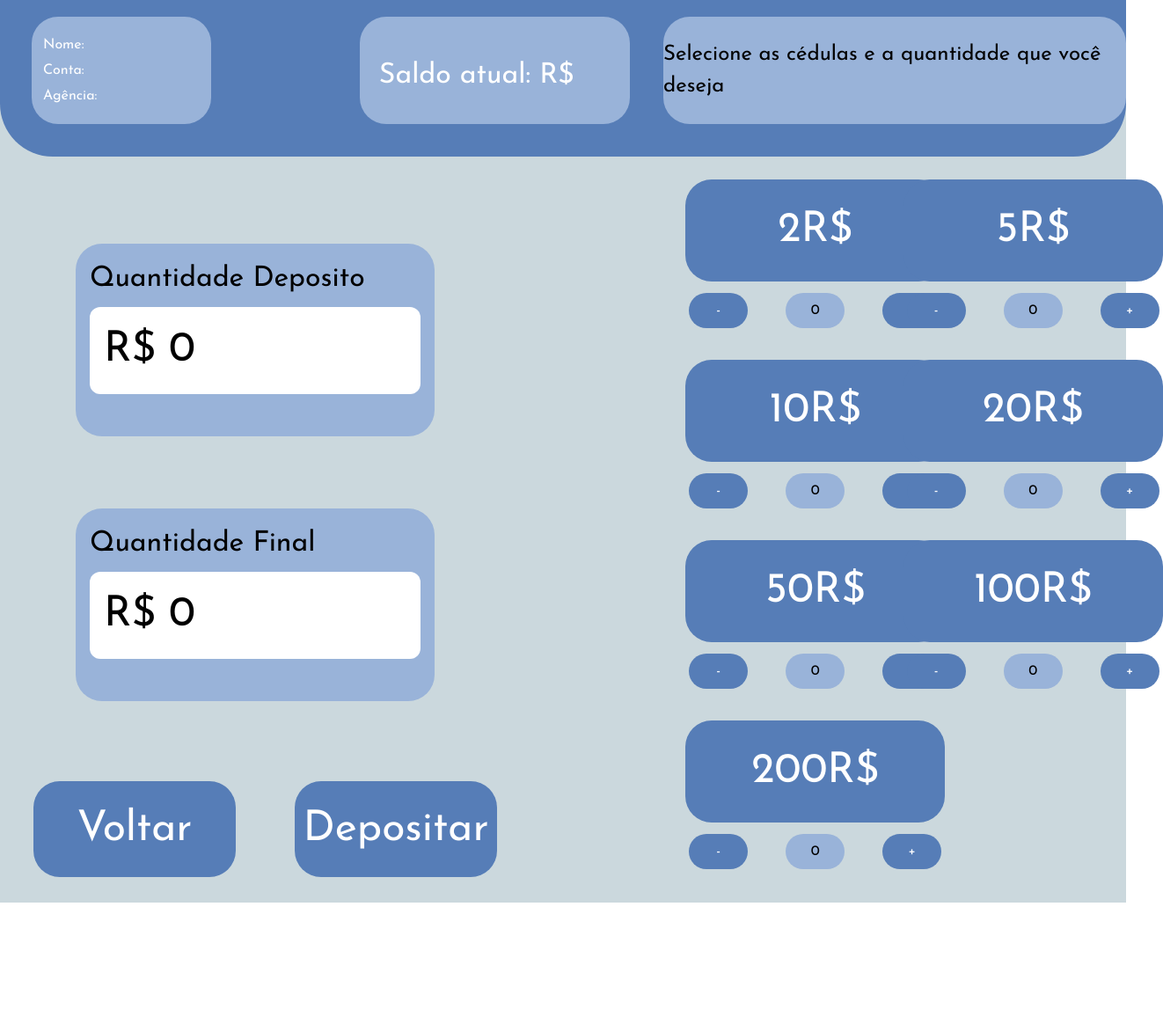
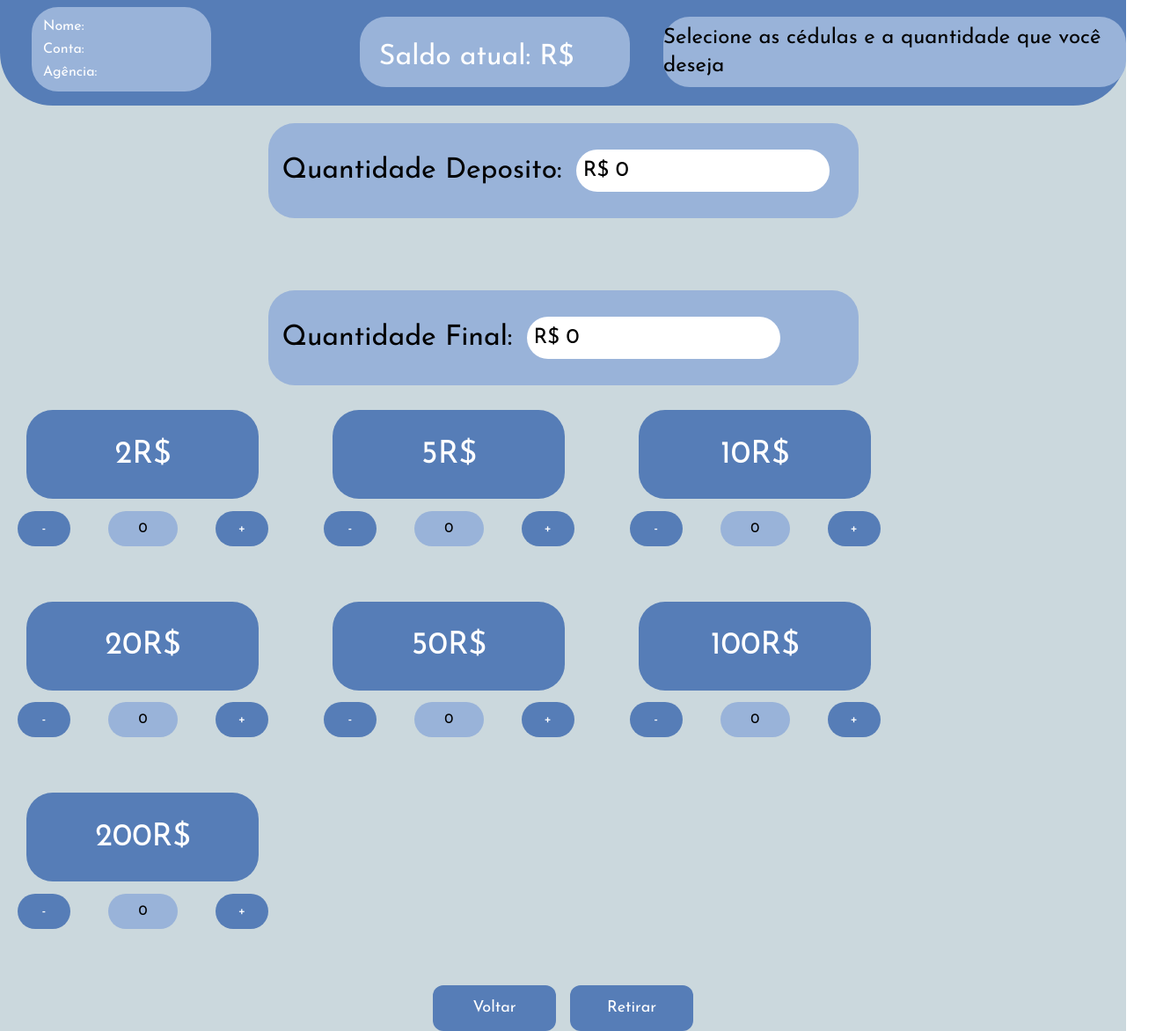
Before and after one commit to Maua-Dev/devbank_pedro_gustavo_erik_front, a React (Vite) app: page /deposito in a window 1280 px wide. Shown: the whole page at 88% size, 1322 px wide, since content can reach past the window. Before the commit the page ends 1026 px from the top, so only its background shows below. Built offline with nearby package versions, Linux system fonts and the light colour scheme.

Commit message:
Feat: Atualiza Estilização telas de transferencias

```diff
--- a/src/components/CardNotas.tsx
+++ b/src/components/CardNotas.tsx
@@ -17,12 +17,12 @@ export default function CardNotas({ valorNota, onchange }: CardNotas) {
 	return (
 		<div>
 			<div className="flex flex-col gap-[13.5px] items-center">
-				<p className="flex justify-center items-center text-[48px] bg-[#567DB7] w-73.75 h-[115.5px] text-center rounded-[30px] text-white">
+				<p className="flex justify-center items-center text-4xl bg-[#567DB7] w-66 h-25.25	  text-center rounded-[30px] text-white">
 					{valorNota}R$
 				</p>
 				<div className="flex flex-row justify-around">
 					<button
-						className="w-16.75 h-10 bg-[#567DB7] text-white rounded-[30px] cursor-pointer"
+						className="w-[3.7475rem] h-10 bg-[#567DB7] text-white rounded-[30px] cursor-pointer"
 						onClick={() => {
 							qntdNotas > 0
 								? alterarQntde(qntdNotas - 1)
@@ -31,11 +31,11 @@ export default function CardNotas({ valorNota, onchange }: CardNotas) {
 					>
 						-
 					</button>
-					<p className=" flex justify-center items-center w-16.75 h-10 ml-10.75 mr-10.75 bg-[#99B3D9] text-black rounded-[30px]">
+					<p className=" flex justify-center items-center w-[4.936rem] h-10 ml-10.75 mr-10.75 bg-[#99B3D9] text-black rounded-[30px]">
 						{qntdNotas}
 					</p>
 					<button
-						className="w-16.75 h-10 rounded-[30px] bg-[#567DB7] text-white cursor-pointer"
+						className="w-[3.7475rem] h-10 rounded-[30px] bg-[#567DB7] text-white cursor-pointer"
 						onClick={() => {
 							alterarQntde(qntdNotas + 1);
 						}}
--- a/src/components/CardQtde.tsx
+++ b/src/components/CardQtde.tsx
@@ -5,11 +5,9 @@ interface CardQtde {
 
 export default function CardQtde({total, titulo} : CardQtde) {
     return (
-    <div className="bg-[#99B3D9] rounded-[30px] p-4 w-102 h-54.75">
-      <p className="text-black text-[32px] mb-2">{titulo}</p>
-      <div className="bg-white text-[48px] rounded-xl px-4 py-3 text-lg">
-        R$ {total}
-      </div>
+    <div className="flex items-center bg-[#99B3D9] rounded-[30px] p-4 md:w-167.75 md:h-27 gap-4">
+      <p className="text-black text-[32px]">{titulo}</p>
+      <p className="flex items-center bg-white rounded-[30px] text-2xl md:w-72 md:h-12 md:pl-2">R$ {total}</p>
     </div>
   );
 }
--- a/src/components/NavBar.tsx
+++ b/src/components/NavBar.tsx
@@ -27,18 +27,18 @@ export default function NavBar({ tipo }: NavBar) {
 
 	if (tipo === "deposito" || tipo === "saque") {
 		return (
-			<header className="flex bg-[#567DB7] rounded-b-[60px] w-full h-44.5">
-				<div className="flex flex-col justify-center bg-[#99B3D9] text-white w-58.75 h-30.5 mt-4.75 ml-9 mr-26.25 pl-3.25 rounded-[30px] gap-1.25">
+			<header className="flex bg-[#567DB7] rounded-b-[60px] w-full h-30">
+				<div className="flex flex-col justify-center bg-[#99B3D9] text-white text-1x2 w-58.75 h-24 mt-2 ml-9 mr-26.25 pl-3.25 rounded-[30px] gap-0.5">
 					<p>Nome: {name}</p>
 					<p>Conta: {agency}</p>
 					<p>Agência: {account}</p>
 				</div>
-				<h1 className="flex items-center bg-[#99B3D9] text-white w-88.5 h-30.5 mt-4.75 ml-16 mr-9.5 pl-5.5 pt-2.75 rounded-[30px] text-[32px]">
+				<p className="flex items-center bg-[#99B3D9] text-white md:w-88.5 h-20 mt-4.75 ml-16 mr-9.5 pl-5.5 pt-2.75 rounded-[30px] text-[32px]">
 					Saldo atual: R$ {current_balance}
-				</h1>
-				<h2 className="flex items-center justify-center text-[24px] text-black bg-[#99B3D9] w-153 h-30.5 mt-4.75 rounded-[30px]">
+				</p>
+				<p className="flex items-center justify-center text-2xl text-black bg-[#99B3D9] md:w-153 md:h-20 mt-4.75 rounded-[30px]">
 					Selecione as cédulas e a quantidade que você deseja
-				</h2>
+				</p>
 			</header>
 		);
 	} else if (tipo === "historico") {
--- a/src/pages/TelaDeposito.tsx
+++ b/src/pages/TelaDeposito.tsx
@@ -56,36 +56,23 @@ export default function TelaDeposito() {
 	);
 
 	return (
-		<div className="bg-[#CBD8DD] w-full h-full">
+		<div className="bg-[#CBD8DD] min-w-screen min-h-screen overflow-x-hidden">
 			<NavBar tipo="deposito" />
-			<div className="flex flex-row">
-				<div className="pt-24.75">
-					<div className="flex flex-col gap-20.5 ml-21.5 ">
+			<div className="flex flex-row flex-wrap justify-center items-center gap-20.5 md:mt-5 ">
 				<CardQtde
-							titulo="Quantidade Deposito"
+					titulo="Quantidade Deposito:"
 					total={totalDepositado}
 				/>
 				<CardQtde
-							titulo="Quantidade Final"
-							total={Number.isNaN(saldo + totalDepositado) ? 0 : saldo + totalDepositado}
+					titulo="Quantidade Final:"
+					total={
+						Number.isNaN(saldo + totalDepositado)
+							? 0
+							: saldo + totalDepositado
+					}
 				/>
 			</div>
-					<div className="flex gap-16.75 mt-22.75 ml-9.5 mb-7.25">
-						<BotaoNavegacao
-							className="bg-[#567DB7] text-white text-[48px] w-57.5 h-27.25 rounded-[30px]"
-							nome="Voltar"
-							rota="conta"
-						/>
-						<button
-							className="bg-[#567DB7] text-white text-[48px] w-57.5 h-27.25 rounded-[30px] cursor-pointer"
-							onClick={enviarDeposito}
-						>
-							Depositar
-						</button>
-					</div>
-				</div>
-				<div className="mt-6.5 ml-64">
-					<div className="grid grid-cols-2 gap-9 just">
+			<div className="flex flex-wrap flex-row gap-15.75 pl-5 pt-7">
 				{Object.entries(notasSelecionadas).map(([valor]) => (
 					<CardNotas
 						key={valor}
@@ -94,8 +81,22 @@ export default function TelaDeposito() {
 					/>
 				))}
 			</div>
+			<footer className="flex justify-center gap-4 items-end md:pt-16 w-full">
+					<div className="w-35">
+						<BotaoNavegacao
+							className="w-full bg-[#567DB7] text-white py-3 rounded-xl text-lg"
+							nome="Voltar"
+							rota="conta"
+						/>
 					</div>
-			</div>
+
+					<button
+						onClick={enviarDeposito}
+						className="w-35 bg-[#567DB7] text-white py-3 rounded-xl text-lg cursor-pointer"
+					>
+						Retirar
+					</button>
+			</footer>
 		</div>
 	);
 }
--- a/src/pages/TelaSaque.tsx
+++ b/src/pages/TelaSaque.tsx
@@ -6,7 +6,7 @@ import NavBar from "../components/NavBar";
 import getUser from "../services/user";
 import { withdrawPost, Notas } from "../services/transferencias_service";
 
-function TelaSaque() {
+export default function TelaSaque() {
 	const [user, setUser] = useState<any>();
 	const saldo = user?.current_balance;
 
@@ -55,24 +55,23 @@ function TelaSaque() {
 		0,
 	);
 	return (
-		<div className="bg-[#CBD8DD] w-full min-h-screen flex flex-col">
-			<NavBar tipo="saque" />
-			<div className="flex flex-row">
-				<div className="pt-24.75">
-					<div className="flex flex-col gap-20.5 ml-21.5 ">
+		<div className="bg-[#CBD8DD] min-w-screen min-h-screen overflow-x-hidden">
+			<NavBar tipo="deposito" />
+			<div className="flex flex-row flex-wrap justify-center items-center gap-20.5 md:mt-5 ">
 				<CardQtde
-							titulo="Quantidade Saque"
-							total={-totalSaque}
+					titulo="Quantidade Deposito:"
+					total={totalSaque}
 				/>
 				<CardQtde
-							titulo="Quantidade Final"
-							total={saldo - totalSaque}
+					titulo="Quantidade Final:"
+					total={
+						Number.isNaN(saldo + totalSaque)
+							? 0
+							: saldo + totalSaque
+					}
 				/>
 			</div>
-
-				</div>
-				<div className="mt-6.5 ml-64">
-					<div className="grid grid-cols-2 gap-9 just">
+			<div className="flex flex-wrap flex-row gap-15.75 pl-5 pt-7">
 				{Object.entries(notasSelecionadas).map(([valor]) => (
 					<CardNotas
 						key={valor}
@@ -81,13 +80,8 @@ function TelaSaque() {
 					/>
 				))}
 			</div>
-				</div>
-			</div>
-
-			{/*Posicionamento dos botões fora da div principal*/}
-			<div className="flex justify-center  mb-6">
-			<div className="flex gap-4">
-				<div className="w-[140px]">
+			<footer className="flex justify-center gap-4 items-end md:pt-16 w-full">
+					<div className="w-35">
 						<BotaoNavegacao
 							className="w-full bg-[#567DB7] text-white py-3 rounded-xl text-lg"
 							nome="Voltar"
@@ -97,15 +91,11 @@ function TelaSaque() {
 
 					<button
 						onClick={enviarSaque}
-				className="w-[140px] bg-[#567DB7] text-white py-3 rounded-xl text-lg"
+						className="w-35 bg-[#567DB7] text-white py-3 rounded-xl text-lg cursor-pointer"
 					>
 						Retirar
 					</button>
-
-		</div>
-		</div>
+			</footer>
 		</div>
 	);
 }
-
-export default TelaSaque;
```
Lines whose indentation alone changed are shown as unchanged.
